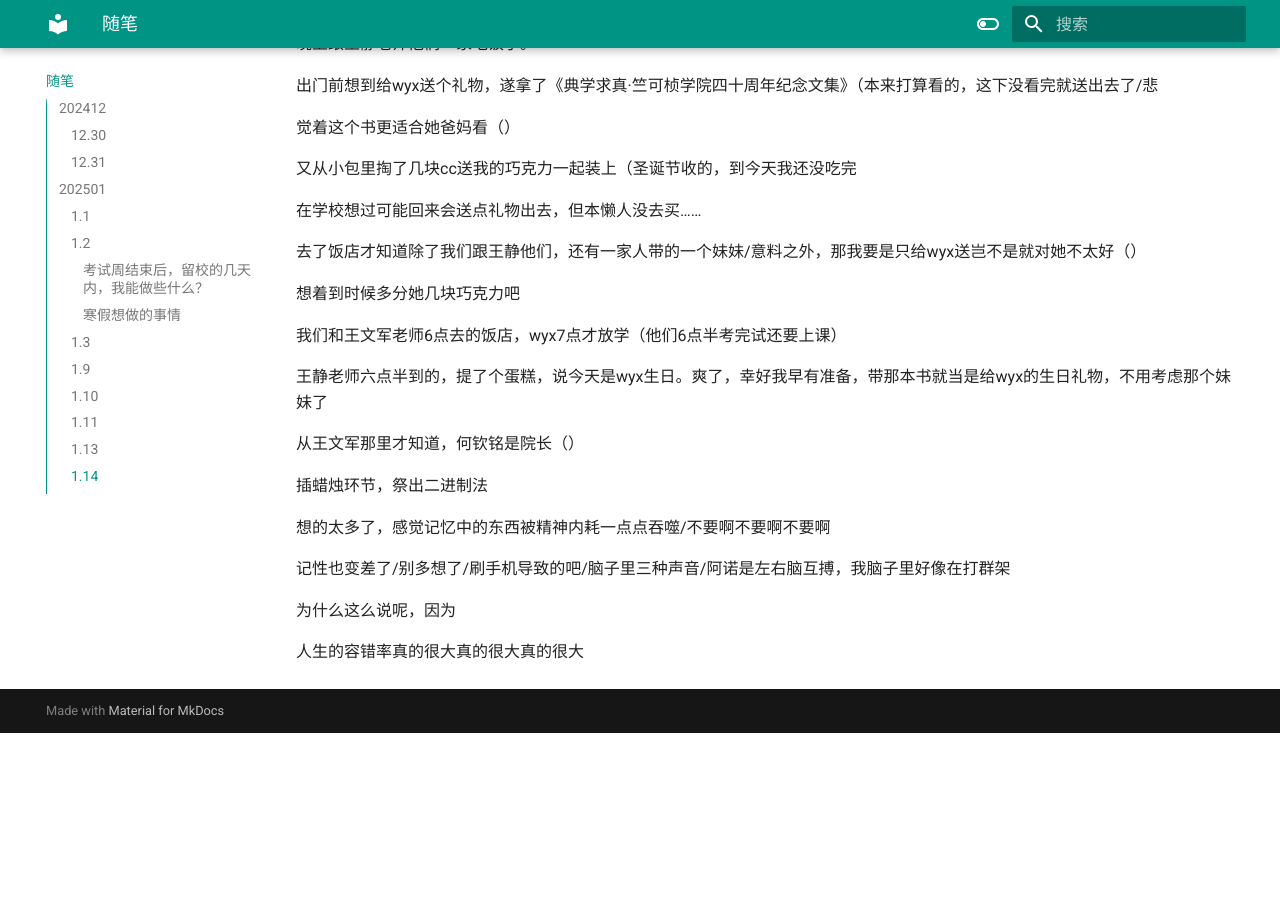
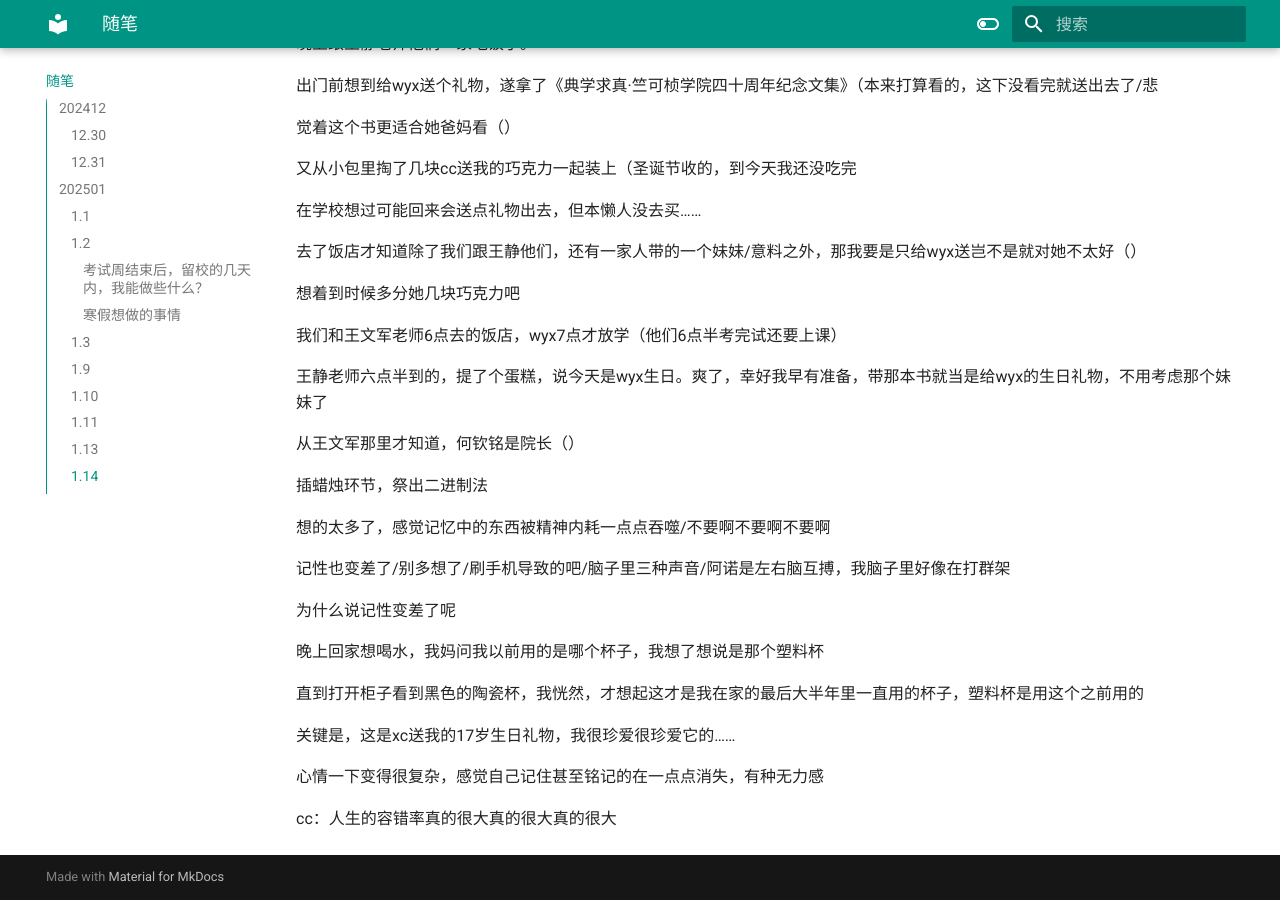
Before and after one commit to Wardqz/Ward, an MkDocs documentation site: the page built from docs/随笔.md, in a window 1280 px wide and 900 px high, scrolled down 4372 px. Built offline with MkDocs 1.6.1 and Material for MkDocs 9.7.7, drawn with Linux system fonts in a browser that asks for light colours; before the commit the page ends 5105 px from its top, so only the background shows below that.

Commit message:
$Adding initial documentation files

```diff
--- a/docs/随笔.md
+++ b/docs/随笔.md
@@ -215,6 +215,14 @@ zjw睡了两觉开始织围巾，我看三体，不想看了就看看“当代
 
 记性也变差了/别多想了/刷手机导致的吧/脑子里三种声音/阿诺是左右脑互搏，我脑子里好像在打群架
 
-为什么这么说呢，因为
+为什么说记性变差了呢
 
-人生的容错率真的很大真的很大真的很大
+晚上回家想喝水，我妈问我以前用的是哪个杯子，我想了想说是那个塑料杯
+
+直到打开柜子看到黑色的陶瓷杯，我恍然，才想起这才是我在家的最后大半年里一直用的杯子，塑料杯是用这个之前用的
+
+关键是，这是xc送我的17岁生日礼物，我很珍爱很珍爱它的……
+
+心情一下变得很复杂，感觉自己记住甚至铭记的在一点点消失，有种无力感
+
+cc：人生的容错率真的很大真的很大真的很大
```
